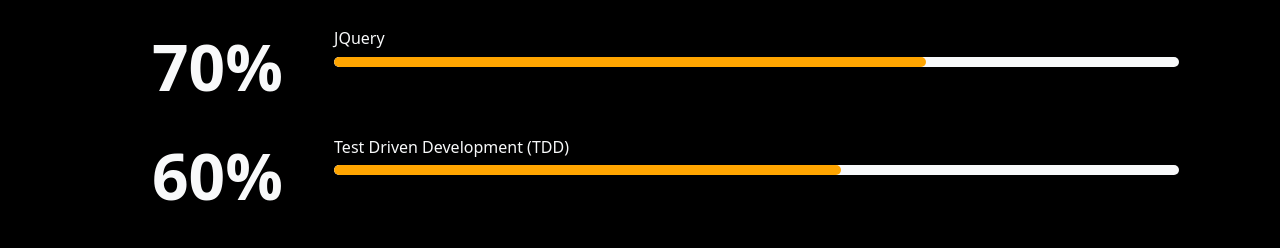
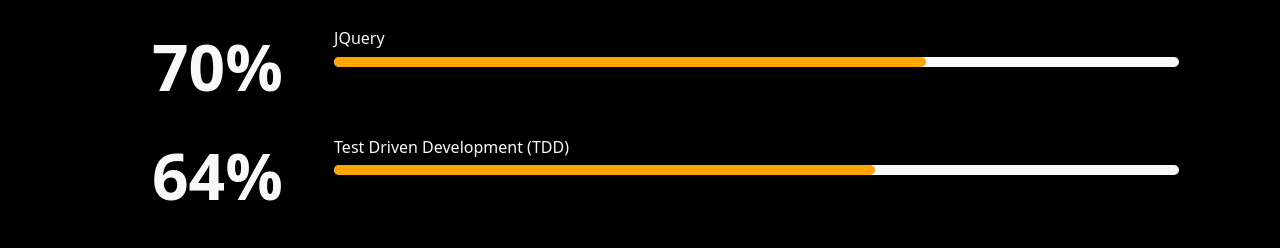
Before and after one commit to sulaimonazeez/portfolio, a React (Create React App) app: page / in a window 1280 px wide. Shown: the part 4860-5108 px from the top of the page. Built offline with nearby package versions, Linux system fonts and the light colour scheme.

Commit message:
commited

```diff
--- a/src/component/about.js
+++ b/src/component/about.js
@@ -140,7 +140,7 @@
              <Skill rate={"70%"} language={"JQuery"} style={{backgroundColor:"orange", width:"70%"}}/>
           </div>
           <div data-aos="fade-left" className="mt-4 container-fluid">
-             <Skill rate={"60%"} language={"Test Driven Development (TDD)"} style={{backgroundColor:"orange", width:"60%"}}/>
+             <Skill rate={"64%"} language={"Test Driven Development (TDD)"} style={{backgroundColor:"orange", width:"64%"}}/>
           </div>
           <div className="mt-4 container-fluid">
              <Skill rate={"60%"} language={"Jest"} style={{backgroundColor:"orange", width:"60%"}}/>
```
